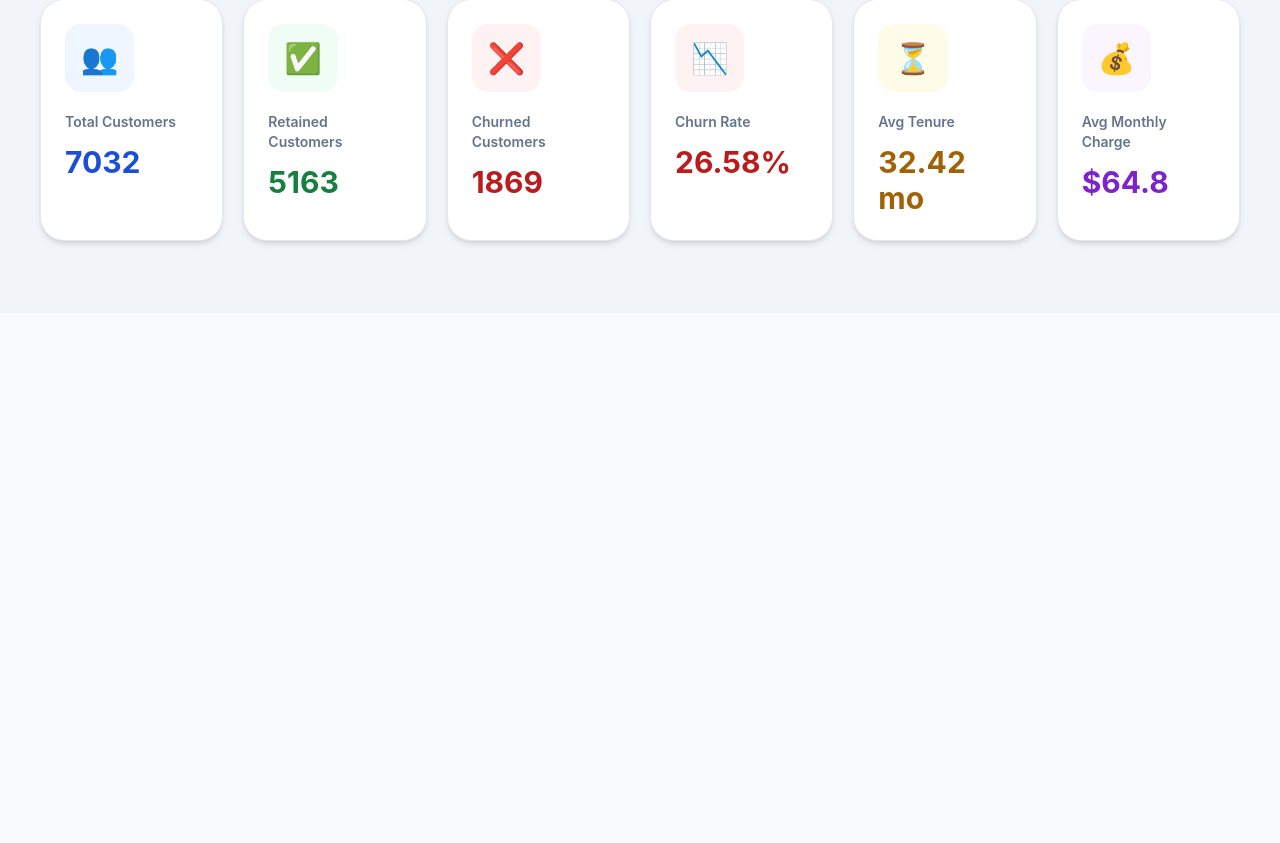
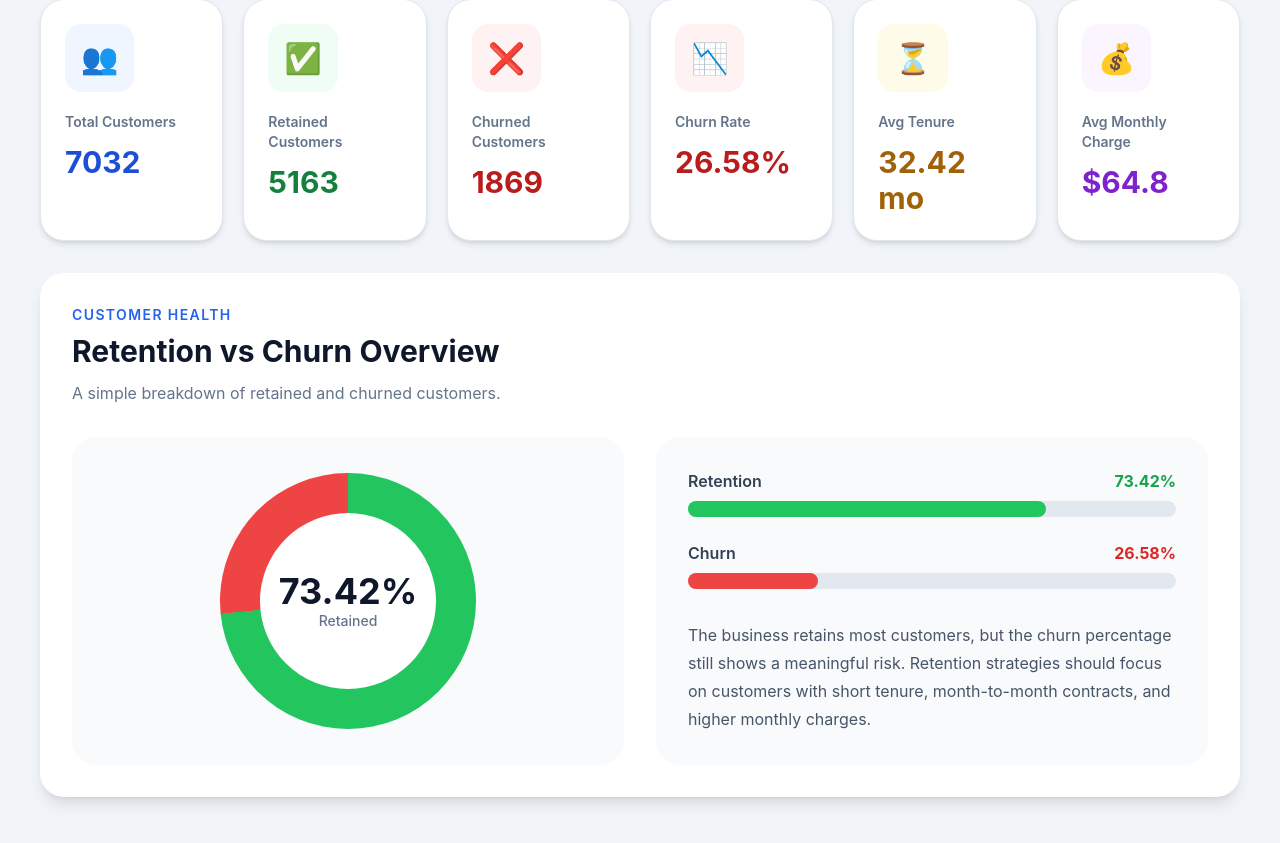
Before and after one commit to Jyo-08/FUTURE_DS_02, a React app in the folder frontend/: page / in a window 1280 px wide. Shown: the part 677-1520 px from the top of the page. Before the commit the page ends 990 px from the top, so only its background shows below. Built offline with nearby package versions, Linux system fonts and the light colour scheme; the HTML template or start-up script is replaced by a standard one.

Commit message:
Add customer health section

```diff
--- a/frontend/src/App.jsx
+++ b/frontend/src/App.jsx
@@ -2,6 +2,7 @@ import useAnalytics from "./hooks/useAnalytics";
 import Navbar from "./components/layout/Navbar";
 import HeroSection from "./components/dashboard/HeroSection";
 import KPICards from "./components/dashboard/KPICards";
+import CustomerHealth from "./components/dashboard/CustomerHealth";
 
 
 function App() {
@@ -16,6 +17,7 @@ function App() {
         <Navbar />
         <HeroSection kpis={data.kpis} />
         <KPICards kpis={data.kpis} />
+        <CustomerHealth kpis={data.kpis} />
       </div>
     </div>
   );
--- /dev/null
+++ b/frontend/src/components/dashboard/CustomerHealth.jsx
@@ -0,0 +1,79 @@
+function CustomerHealth({ kpis }) {
+  const retained = kpis.retention_rate;
+  const churn = kpis.churn_rate;
+
+  return (
+    <section className="mb-8 rounded-3xl bg-white p-8 shadow-lg">
+      <p className="text-sm font-semibold uppercase tracking-widest text-blue-600">
+        Customer Health
+      </p>
+
+      <h2 className="mt-2 text-3xl font-bold text-slate-900">
+        Retention vs Churn Overview
+      </h2>
+
+      <p className="mt-3 text-slate-500">
+        A simple breakdown of retained and churned customers.
+      </p>
+
+      <div className="mt-8 grid gap-8 lg:grid-cols-2">
+        <div className="flex items-center justify-center rounded-3xl bg-slate-50 p-8">
+          <div
+            className="relative h-64 w-64 rounded-full"
+            style={{
+              background: `conic-gradient(#22c55e 0% ${retained}%, #ef4444 ${retained}% 100%)`,
+            }}
+          >
+            <div className="absolute inset-10 flex flex-col items-center justify-center rounded-full bg-white">
+              <h3 className="text-4xl font-bold text-slate-900">
+                {retained}%
+              </h3>
+              <p className="text-sm font-medium text-slate-500">
+                Retained
+              </p>
+            </div>
+          </div>
+        </div>
+
+        <div className="rounded-3xl bg-slate-50 p-8">
+          <div className="mb-6">
+            <div className="mb-2 flex justify-between">
+              <span className="font-semibold text-slate-700">Retention</span>
+              <span className="font-bold text-green-600">{retained}%</span>
+            </div>
+
+            <div className="h-4 rounded-full bg-slate-200">
+              <div
+                className="h-4 rounded-full bg-green-500"
+                style={{ width: `${retained}%` }}
+              />
+            </div>
+          </div>
+
+          <div>
+            <div className="mb-2 flex justify-between">
+              <span className="font-semibold text-slate-700">Churn</span>
+              <span className="font-bold text-red-600">{churn}%</span>
+            </div>
+
+            <div className="h-4 rounded-full bg-slate-200">
+              <div
+                className="h-4 rounded-full bg-red-500"
+                style={{ width: `${churn}%` }}
+              />
+            </div>
+          </div>
+
+          <p className="mt-8 leading-7 text-slate-600">
+            The business retains most customers, but the churn percentage still
+            shows a meaningful risk. Retention strategies should focus on
+            customers with short tenure, month-to-month contracts, and higher
+            monthly charges.
+          </p>
+        </div>
+      </div>
+    </section>
+  );
+}
+
+export default CustomerHealth;
```
